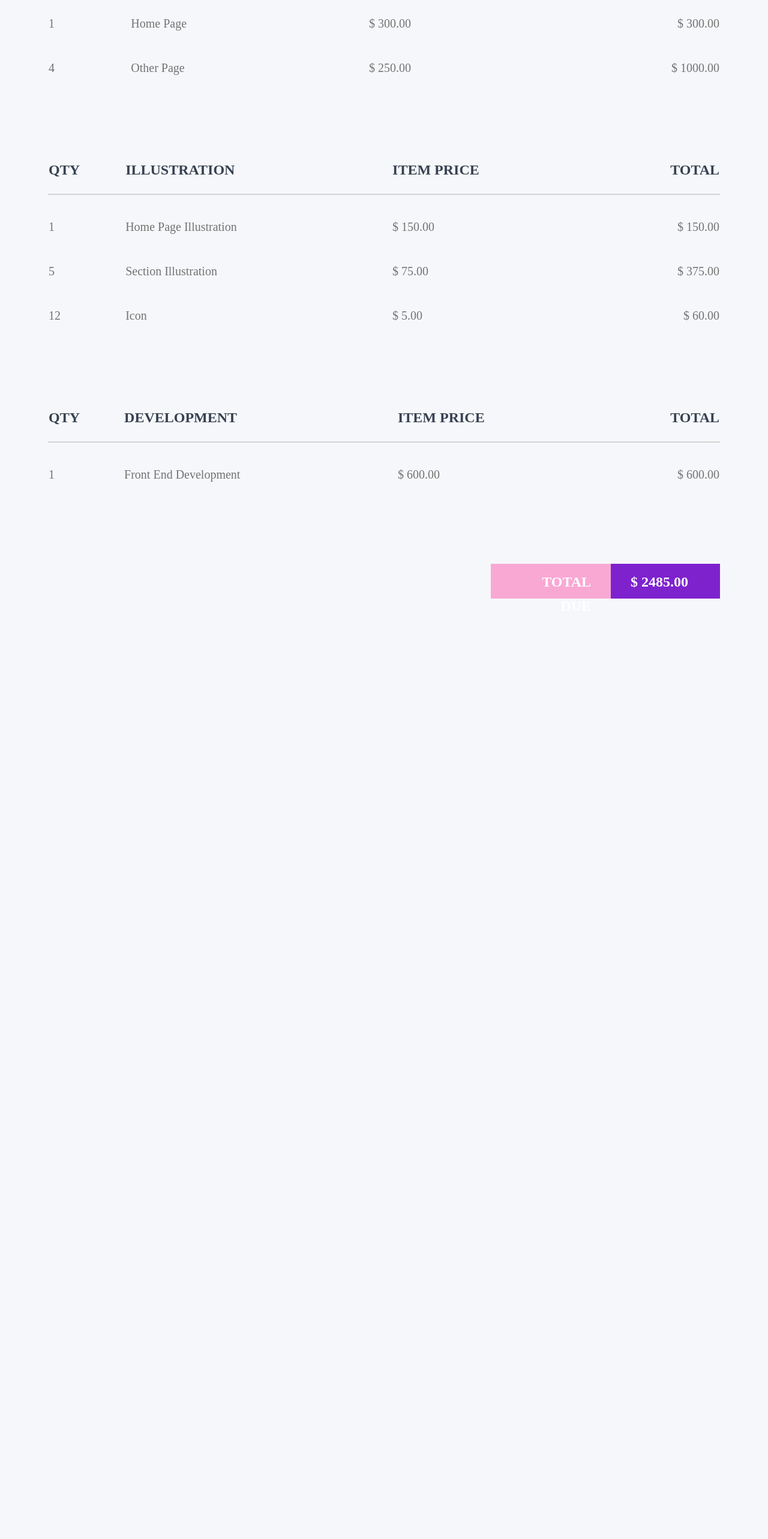
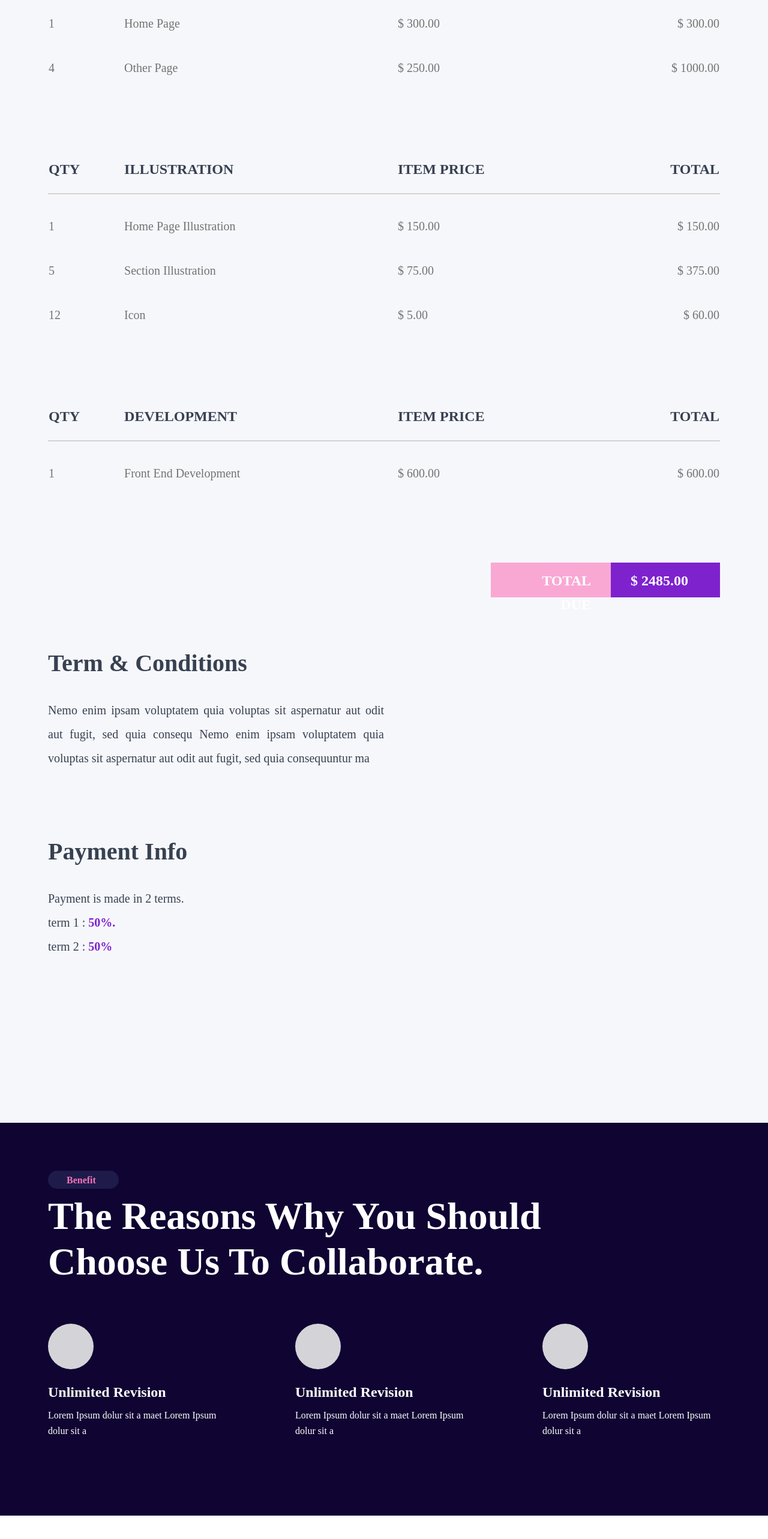
Before and after one commit to mfaqihuddin23/plainthingApp, a Nuxt app: page / in a window 1280 px wide. Shown: the part 4546-7112 px from the top of the page at 60% size. Before the commit the page ends 5768 px from the top, so only its background shows below. Built offline with nearby package versions, Linux system fonts and the light colour scheme.

Commit message:
add porfil

```diff
--- a/pages/index.vue
+++ b/pages/index.vue
@@ -168,16 +168,12 @@
                 <td><div class="text-right pt-8">$ 1000.00</div></td>
               </tr>
             </tbody>
-          </table>
-        </div>
-        <div class="table-wrap mb-32">
-          <table class="table-auto w-full">
             <thead class=" border-b-2 border-stone-300">
               <tr class="text-justify text-gray-700 text-2xl font-semibold uppercase leading-10">
-                <th class=" pb-5">QTY</th>
-                <th class=" pb-5">ILLUSTRATION</th>
-                <th class=" pb-5">ITEM PRICE</th>
-                <th class=" text-right pb-5">TOTAL</th>
+                <th class=" pb-5 pt-32">QTY</th>
+                <th class=" pb-5 pt-32">ILLUSTRATION</th>
+                <th class=" pb-5 pt-32">ITEM PRICE</th>
+                <th class=" text-right pb-5 pt-32">TOTAL</th>
               </tr>
             </thead>
             <tbody>
@@ -200,16 +196,12 @@
                 <td><div class="text-right pt-8">$ 60.00</div></td>
               </tr>
             </tbody>
-          </table>
-        </div>
-        <div class="table-wrap mb-32">
-          <table class="table-auto w-full">
             <thead class=" border-b-2 border-stone-300">
               <tr class="text-justify text-gray-700 text-2xl font-semibold uppercase leading-10">
-                <th class=" pb-5">QTY</th>
-                <th class=" pb-5">DEVELOPMENT</th>
-                <th class=" pb-5">ITEM PRICE</th>
-                <th class=" text-right pb-5">TOTAL</th>
+                <th class=" pb-5 pt-32">QTY</th>
+                <th class=" pb-5 pt-32">DEVELOPMENT</th>
+                <th class=" pb-5 pt-32">ITEM PRICE</th>
+                <th class=" text-right pb-5 pt-32">TOTAL</th>
               </tr>
             </thead>
             <tbody>
@@ -219,11 +211,11 @@
                 <td><div class=" pt-8">$ 600.00</div></td>
                 <td><div class="text-right pt-8">$ 600.00</div></td>
               </tr>
-
             </tbody>
           </table>
         </div>
-        <div class="flex justify-end">
+
+        <div class="flex justify-end mb-20">
           <div class="w-[200px] h-[58px] px-[33px] py-2.5 bg-pink-300 justify-start items-start gap-2.5 inline-flex">
             <div class="text-right text-white text-[24px] font-semibold leading-10">TOTAL DUE</div>
           </div>
@@ -231,6 +223,113 @@
             <div class="text-right text-white text-[24px] font-semibold leading-10">$ 2485.00</div>
           </div>
         </div>
+        <div class="txt-wrap mb-14">
+          <div class="text-gray-700 text-[40px] font-semibold capitalize mb-7">Term & Conditions</div>
+          <div class="w-[560px] h-[170px] text-justify text-gray-700 text-[20px] font-normal leading-loose">Nemo enim ipsam voluptatem quia voluptas sit aspernatur aut odit aut fugit, sed quia consequ Nemo enim ipsam voluptatem quia voluptas sit aspernatur aut odit aut fugit, sed quia consequuntur ma</div>
+        </div>
+        <div class="txt-wrap">
+          <div class="text-gray-700 text-[40px] font-semibold capitalize mb-7">Payment Info</div>
+          <div class="w-[560px] h-[170px] text-justify"><span class="text-gray-700 text-[20px] font-normal leading-loose">Payment is made in 2 terms.<br/>term 1  : </span><span class="text-purple-700 text-[20px] font-semibold leading-loose">50%.<br/></span><span class="text-gray-700 text-[20px] font-normal leading-loose" >term 2  : </span><span class="text-purple-700 text-[20px] font-semibold leading-loose">50%</span></div>
+        </div>
+      </div>
+    </section>
+    <section class="bg-plainthing-100 pt-20 pb-32">
+      <div class="container">
+        <div class="w-[118px] h-[30px] px-[31px] py-1 bg-indigo-950 rounded-[32px] justify-start items-start gap-2.5 inline-flex mb-2">
+          <div class="text-center text-pink-400 text-[16px] font-semibold capitalize">benefit</div>
+        </div>
+        <div class="txt-wrap mb-16">
+          <div class="w-[912px] text-white text-[64px] font-semibold capitalize leading-[120%]">The reasons why you should choose us to collaborate.</div>
+        </div>
+        <div class="flex justify-between">
+          <div class="flex flex-col">
+            <div class="w-[76px] h-[76px] bg-zinc-300 rounded-full mb-5"></div>
+            <div class="text-white text-[24px] font-bold capitalize mb-2">Unlimited revision</div>
+            <div class="w-[296px] text-white text-[16px] font-normal leading-relaxed">Lorem Ipsum dolur sit a maet Lorem Ipsum dolur sit a</div>
+          </div>
+          <div class="flex flex-col">
+            <div class="w-[76px] h-[76px] bg-zinc-300 rounded-full mb-5"></div>
+            <div class="text-white text-[24px] font-bold capitalize mb-2">Unlimited revision</div>
+            <div class="w-[296px] text-white text-[16px] font-normal leading-relaxed">Lorem Ipsum dolur sit a maet Lorem Ipsum dolur sit a</div>
+          </div>
+          <div class="flex flex-col">
+            <div class="w-[76px] h-[76px] bg-zinc-300 rounded-full mb-5"></div>
+            <div class="text-white text-[24px] font-bold capitalize mb-2">Unlimited revision</div>
+            <div class="w-[296px] text-white text-[16px] font-normal leading-relaxed">Lorem Ipsum dolur sit a maet Lorem Ipsum dolur sit a</div>
+          </div>
+        </div>
+      </div>
+    </section>
+    <section class=" pt-28 pb-48 bg-white">
+      <div class="container">
+        <div class="w-[167px] h-[30px] px-[31px] py-1 bg-violet-100 rounded-[32px] justify-start items-start gap-2.5 inline-flex mb-3">
+          <div class="text-center text-violet-600 text-[16px] font-semibold capitalize">Very talented </div>
+        </div>
+        <div class="txt-wrap mb-24">
+          <div class="text-gray-700 text-[64px] font-semibold capitalize leading-[120%] mb-5">Team Responsibilities</div>
+          <div class="w-[518px] text-gray-700 text-[20px] font-normal leading-[160%]">We have a team that is ready to be dedicated to the maximum to get the best results</div>
+        </div>
+        <div class="grid grid-cols-3 gap-y-16">
+          <div class="flex flex-col">
+            <div class="w-[76px] h-[76px] bg-zinc-300 rounded-full mb-5"></div>
+            <div class="text-gray-700 text-[24px] font-semibold capitalize mb-4">Project Manager</div>
+            <div class="w-[296px] text-black text-[16px] font-normal leading-relaxed">Lorem Ipsum dolur sit a maet Lorem Ipsum dolur sit a</div>
+          </div>
+          <div class="flex flex-col">
+            <div class="w-[76px] h-[76px] bg-zinc-300 rounded-full mb-5"></div>
+            <div class="text-gray-700 text-[24px] font-semibold capitalize mb-4">Art Director</div>
+            <div class="w-[296px] text-black text-[16px] font-normal leading-relaxed">Lorem Ipsum dolur sit a maet Lorem Ipsum dolur sit a</div>
+          </div>
+          <div class="flex flex-col">
+            <div class="w-[76px] h-[76px] bg-zinc-300 rounded-full mb-5"></div>
+            <div class="text-gray-700 text-[24px] font-semibold capitalize mb-4">UIUX Designer</div>
+            <div class="w-[296px] text-black text-[16px] font-normal leading-relaxed">Lorem Ipsum dolur sit a maet Lorem Ipsum dolur sit a</div>
+          </div>
+          <div class="flex flex-col">
+            <div class="w-[76px] h-[76px] bg-zinc-300 rounded-full mb-5"></div>
+            <div class="text-gray-700 text-[24px] font-semibold capitalize mb-4">Illustrator</div>
+            <div class="w-[296px] text-black text-[16px] font-normal leading-relaxed">Lorem Ipsum dolur sit a maet Lorem Ipsum dolur sit a</div>
+          </div>
+          <div class="flex flex-col">
+            <div class="w-[76px] h-[76px] bg-zinc-300 rounded-full mb-5"></div>
+            <div class="text-gray-700 text-[24px] font-semibold capitalize mb-4">Developer</div>
+            <div class="w-[296px] text-black text-[16px] font-normal leading-relaxed">Lorem Ipsum dolur sit a maet Lorem Ipsum dolur sit a</div>
+          </div>
+          <div class="flex flex-col">
+            <div class="w-[76px] h-[76px] bg-zinc-300 rounded-full mb-5"></div>
+            <div class="text-gray-700 text-[24px] font-semibold capitalize mb-4">Animator</div>
+            <div class="w-[296px] text-black text-[16px] font-normal leading-relaxed">Lorem Ipsum dolur sit a maet Lorem Ipsum dolur sit a</div>
+          </div>
+        </div>
+      </div>
+    </section>
+    <section class="py-32 ">
+      <div class="container">
+        <div class="flex flex-col">
+          <div class="max-w-[143px] px-[31px] py-1 bg-violet-100 rounded-[32px] justify-start items-start gap-2.5 inline-flex mb-4">
+            <div class="text-center text-violet-600 text-base font-semibold capitalize">Best Team</div>
+          </div>
+          <div class="flex justify-between">
+            <div class="w-[634px] text-gray-700 text-[64px] font-semibold capitalize leading-[76.80px]">The right Studio, For the Best Result</div>
+            <div class="flex items-center">
+              <div class="img-wrap mr-8">
+                <img class="w-[111px] h-[111px] rounded-[97.12px]" src="../assets/images/img-logo-plainthing.png" />
+              </div>
+              <div class="w-[222px] h-[111px] flex-col justify-start items-start gap-[15px] inline-flex">
+                <div class="text-center text-gray-700 text-2xl font-semibold capitalize">Plainthing Studio</div>
+                <div class="w-[222px]"><span style="text-pink-500 text-xl font-light leading-loose">Dribbble</span><span style="text-black text-xl font-light leading-loose"> Top 10 Design Studios in the World</span></div>
+              </div>
+            </div>
+          </div>
+        </div>
+        <div class="grid">
+          <div class="flex flex-col">
+            <div class="w-[140.06px] h-[140.06px] relative bg-indigo-500 rounded-[70.03px]">
+                <img class="w-[202.66px] h-[145.66px] left-[145.66px] top-[-16.81px] absolute origin-top-left rotate-90" src="https://via.placeholder.com/203x146" />
+                <img class="w-[165.52px] h-[240.91px] left-[-13.33px] top-[10.36px] absolute origin-top-left rotate-[-1.40deg]" src="https://via.placeholder.com/166x241" />
+            </div>
+          </div>
+        </div>
       </div>
     </section>
   </NuxtLayout>
```
Also changed, not shown: assets/images/img-logo-plainthing.png (added), assets/images/img-profil-Permadi.png (added).
